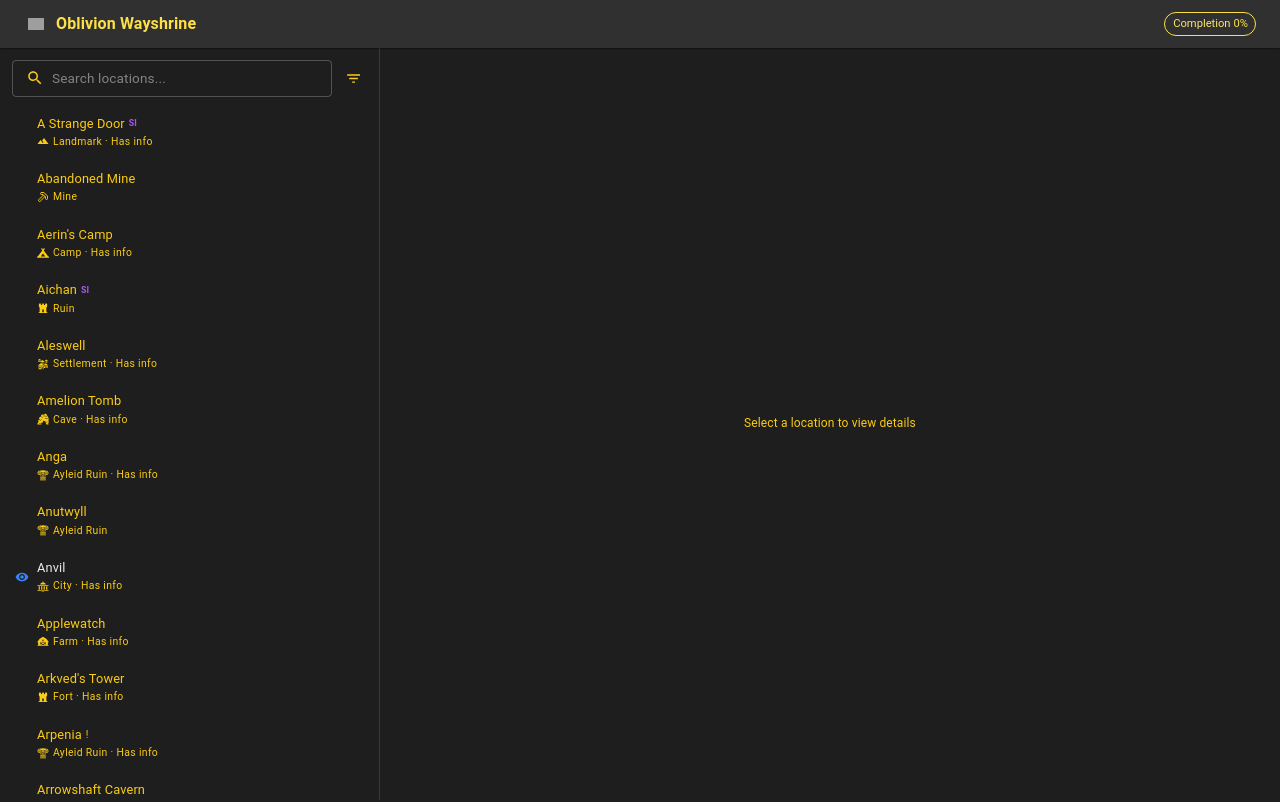
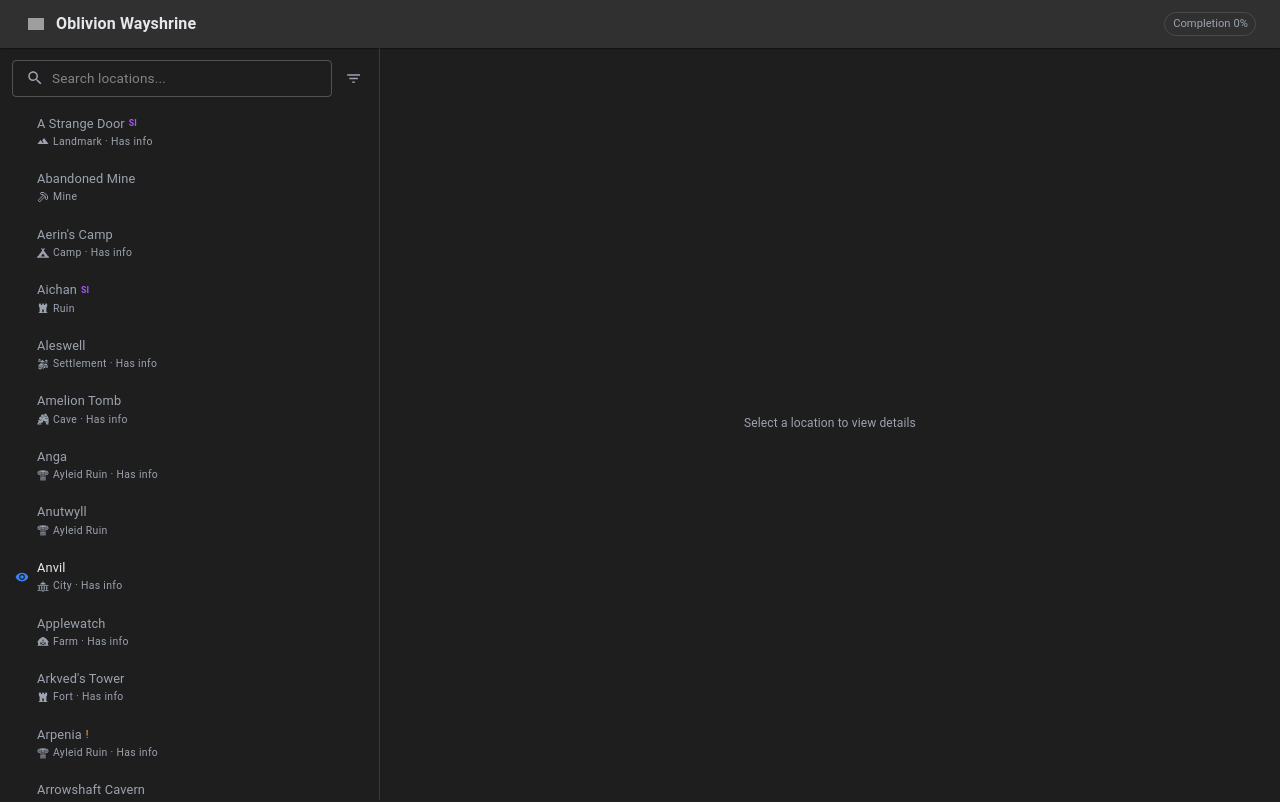
Before and after one commit to ScottMcDermid/oblivion-wayshrine, a Next.js app: page / in a window 1280 px wide. Shown: the top 802 px of the page. Built offline with nearby package versions, Linux system fonts and the light colour scheme; grey boxes are pictures that could not be loaded.

Commit message:
updated look and feel of text

```diff
--- a/src/app/theme.tsx
+++ b/src/app/theme.tsx
@@ -18,7 +18,7 @@
     },
     text: {
       primary: '#e5e7eb',
-      secondary: '#facc15',
+      secondary: '#9ca3af',
     },
   },
   typography: {
--- a/src/components/CompletionDialog.tsx
+++ b/src/components/CompletionDialog.tsx
@@ -122,7 +122,7 @@
           sx={{
             fontSize: '2rem',
             fontWeight: 'bold',
-            color: 'secondary.main',
+            color: 'text.primary',
             lineHeight: 1,
           }}
         >
--- a/src/components/Wayshrine.tsx
+++ b/src/components/Wayshrine.tsx
@@ -207,7 +207,7 @@
           backgroundColor: 'background.default',
         }}
       >
-        <CircularProgress sx={{ color: 'secondary.main' }} />
+        <CircularProgress sx={{ color: 'primary.main' }} />
       </Box>
     );
   }
@@ -276,7 +276,7 @@
             sx={{
               fontSize: '1rem',
               fontWeight: 'bold',
-              color: 'secondary.main',
+              color: 'text.primary',
             }}
           >
             Oblivion Wayshrine
@@ -291,10 +291,10 @@
             onClick={() => setCompletionDialogOpen(true)}
             sx={{
               fontSize: '0.7rem',
-              color: 'secondary.main',
-              borderColor: 'secondary.main',
+              color: 'text.secondary',
+              borderColor: 'divider',
               cursor: 'pointer',
-              '& .MuiChip-icon': { color: 'secondary.light' },
+              '& .MuiChip-icon': { color: 'text.secondary' },
             }}
             variant="outlined"
           />
```
